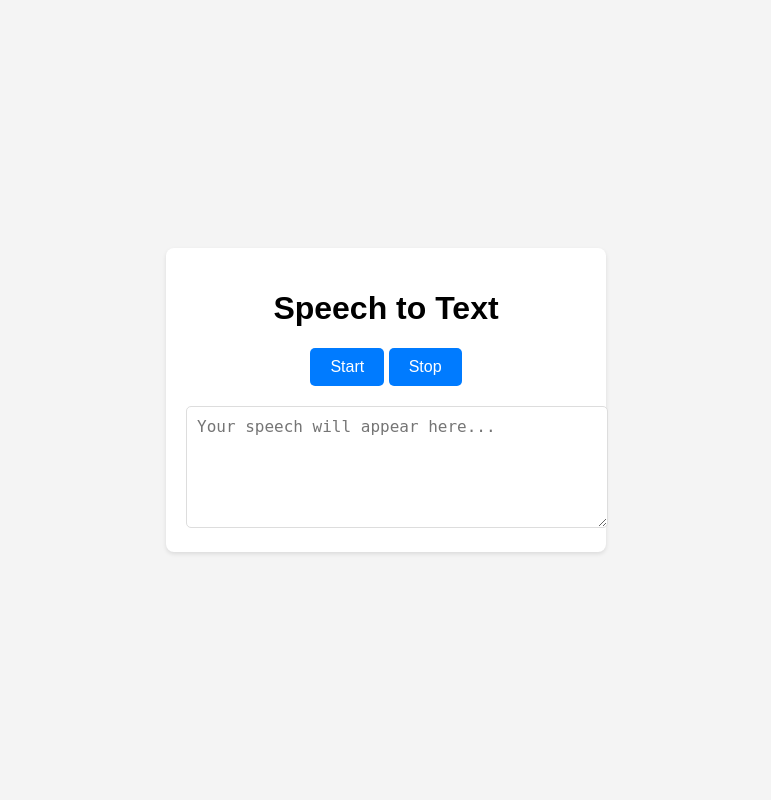
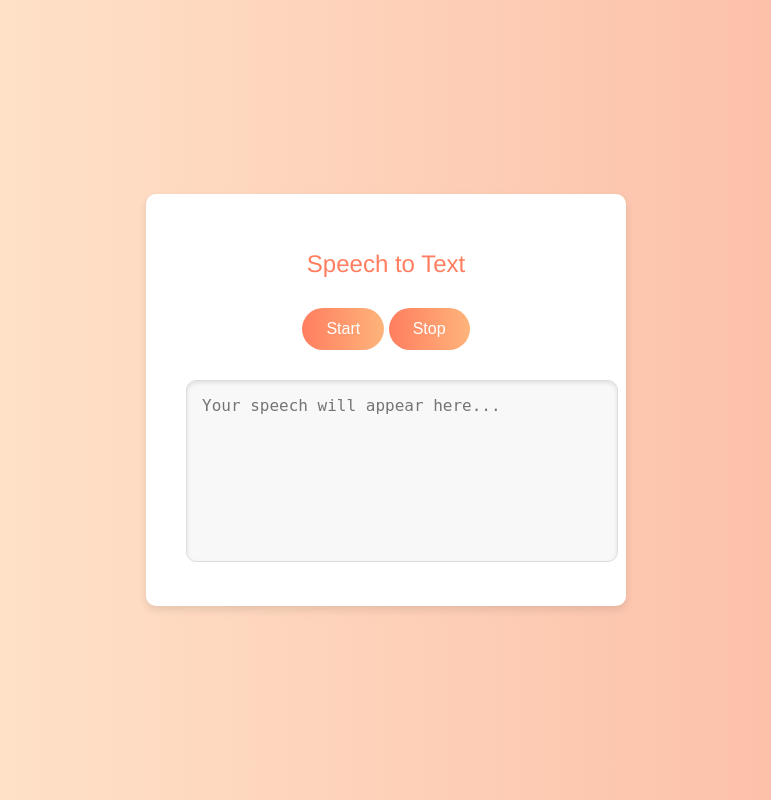
Before and after one commit to yogeshk39/aideploy, a Flask app: page / in a window 1280 px wide. Shown: the whole page, without its empty margins (254-1025 px from the left). Run offline with Flask 3, Linux system fonts and the light colour scheme.

Commit message:
styles.css

```diff
--- a/static/styles.css
+++ b/static/styles.css
@@ -1,44 +1,67 @@
-
+/* Apply a soft gradient background to the entire page */
 body {
-    font-family: Arial, sans-serif;
-    background-color: #f4f4f4;
+    font-family: 'Helvetica Neue', Arial, sans-serif;
+    background: linear-gradient(to right, #ffecd2, #fcb69f);
     margin: 0;
     padding: 0;
     display: flex;
     justify-content: center;
     align-items: center;
     height: 100vh;
+    color: #333;
 }
 
+/* Container with a smooth shadow and rounded corners */
 .container {
     background: white;
-    padding: 20px;
-    border-radius: 8px;
-    box-shadow: 0 2px 4px rgba(0, 0, 0, 0.1);
+    padding: 40px;
+    border-radius: 10px;
+    box-shadow: 0 4px 8px rgba(0, 0, 0, 0.1);
     width: 400px;
     text-align: center;
 }
 
+/* Stylish buttons with hover effects */
 button {
-    background-color: #007BFF;
+    background-color: #ff7e5f;
+    background-image: linear-gradient(to right, #ff7e5f, #feb47b);
     color: white;
     border: none;
-    padding: 10px 20px;
-    border-radius: 5px;
+    padding: 12px 24px;
+    border-radius: 25px;
     cursor: pointer;
     font-size: 16px;
+    transition: background 0.3s ease;
+    margin: 10px 0;
 }
 
 button:hover {
-    background-color: #0056b3;
+    background-image: linear-gradient(to right, #feb47b, #ff7e5f);
 }
 
+/* Stylish textarea for the transcript */
 textarea {
     width: 100%;
-    height: 100px;
-    padding: 10px;
+    height: 150px;
+    padding: 15px;
     border: 1px solid #ddd;
-    border-radius: 5px;
+    border-radius: 10px;
     margin-top: 20px;
     font-size: 16px;
+    resize: none;
+    box-shadow: inset 0 2px 4px rgba(0, 0, 0, 0.1);
+    background: #f8f8f8;
 }
+
+/* Header styling */
+h1 {
+    font-size: 24px;
+    margin-bottom: 20px;
+    color: #ff7e5f;
+    font-weight: 300;
+}
+
+/* General text and element styling */
+p {
+    margin: 10px 0;
+}
```
